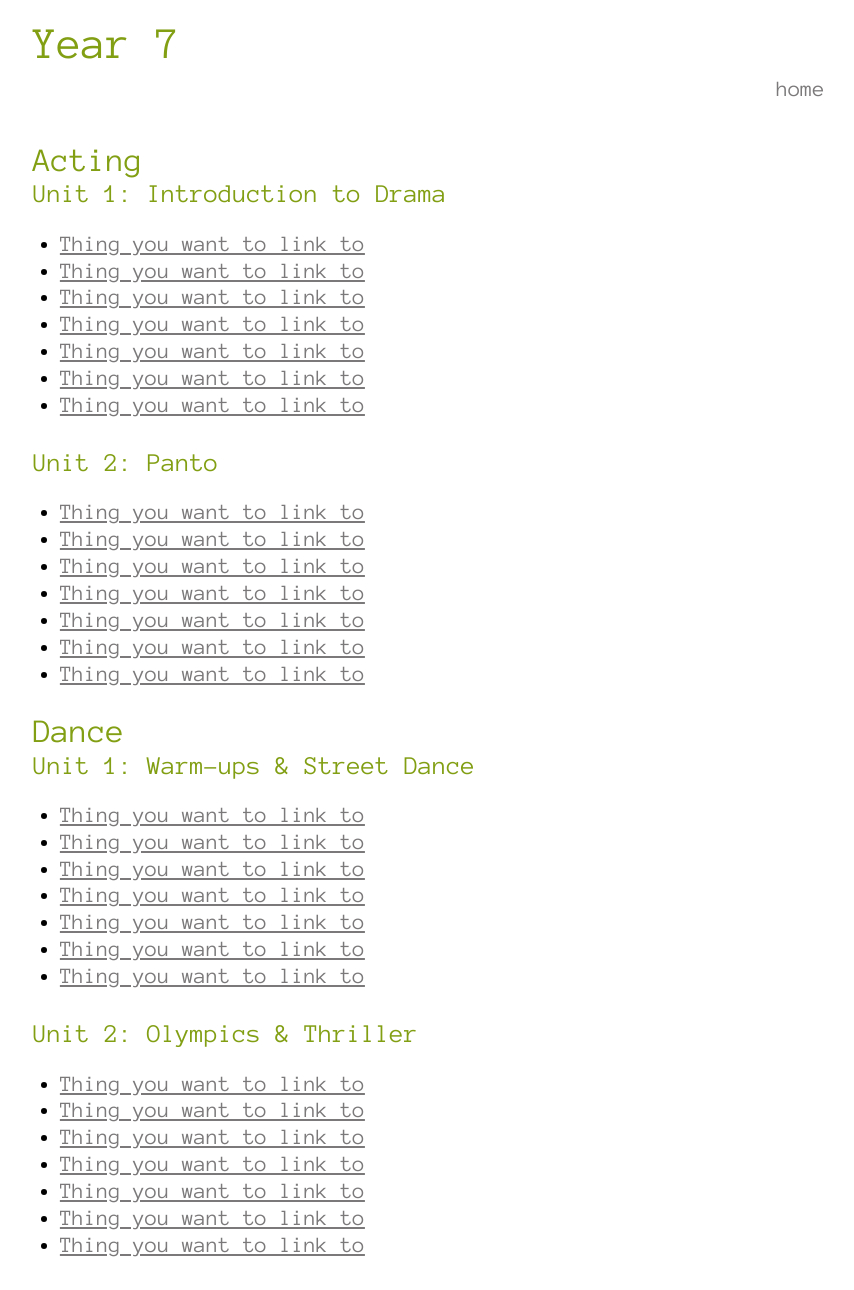
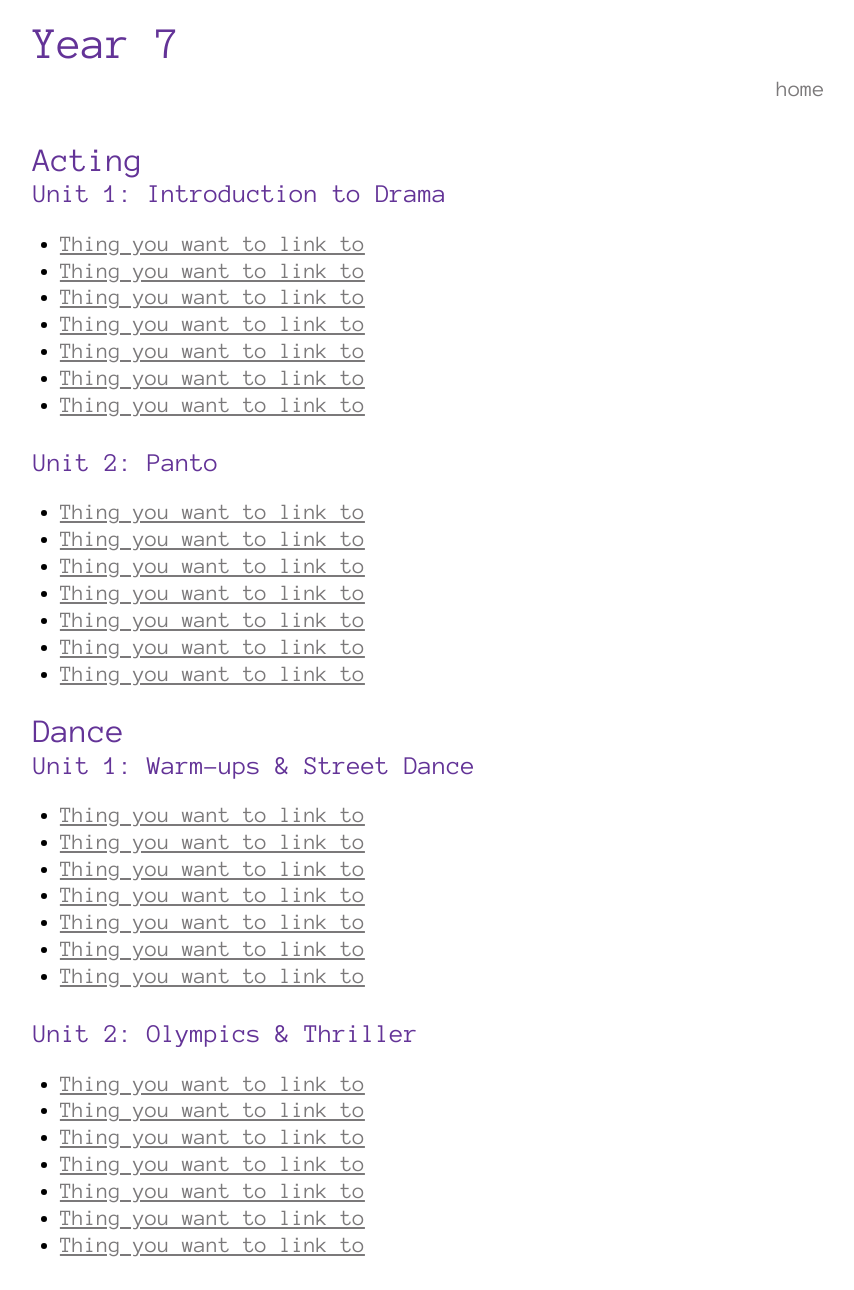
Before and after one commit to MalphasWats/stagewallis.com, a Jekyll site: the page built from PA/Year7.markdown, in a window 1280 px wide. Shown: the whole page, without its empty margins (207-1061 px from the left). Built offline with Jekyll 4.4.1, drawn with Linux system fonts in a browser that asks for light colours.

Commit message:
simple lesson template colour

```diff
--- a/style/simple_lesson.css
+++ b/style/simple_lesson.css
@@ -37,7 +37,7 @@ body
 
 h1, h1 a, h2, h3
 {
-	color:#829f14;
+	color:#633397;
 }
 
 a
```
